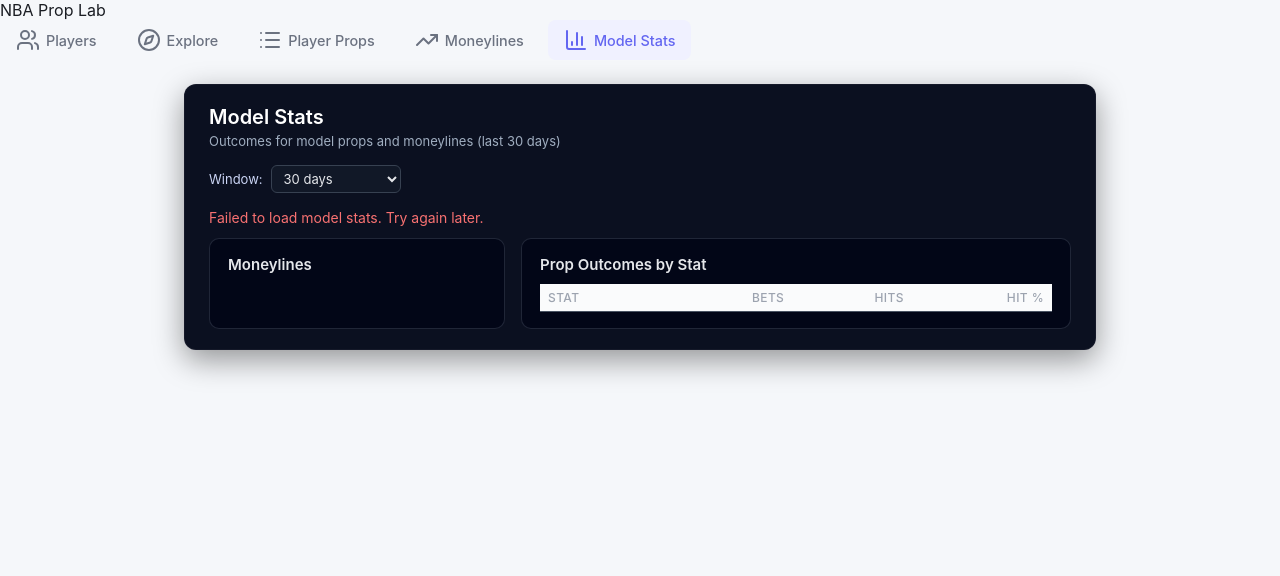
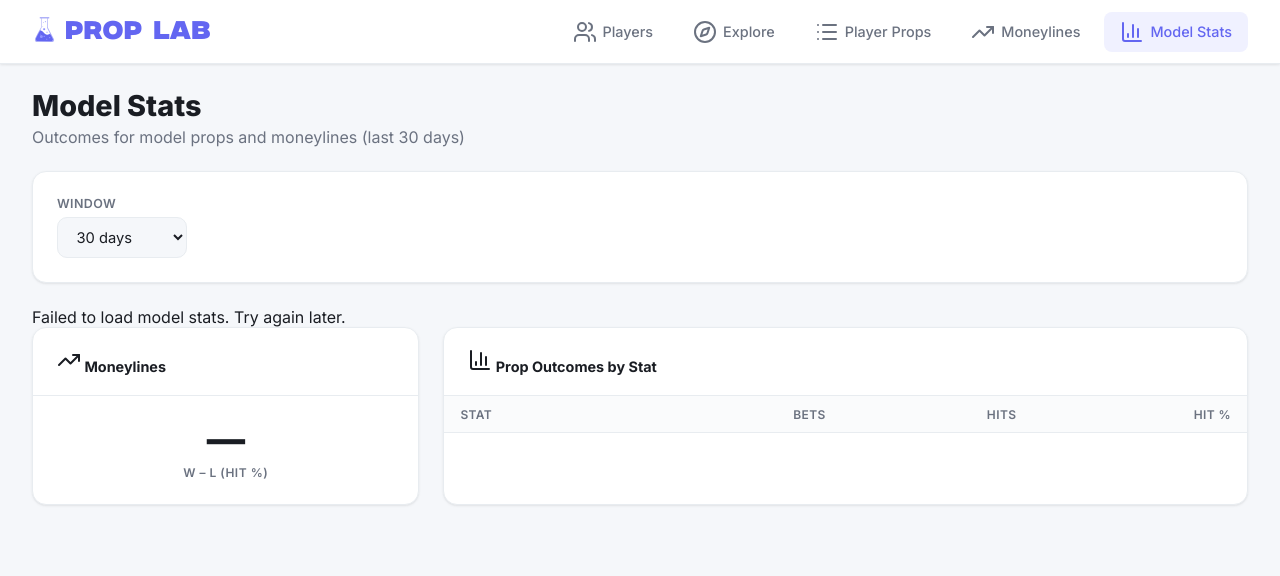
Before and after one commit to davisjburt/NBA-Prop-Lab, a Flask app: page /model-stats in a window 1280 px wide. Shown: the top 576 px of the page. Run offline with Flask 3, Linux system fonts and the light colour scheme; lists and menus that the app fills with data are empty.

Commit message:
Fix model-stats HTML and CSS to match app design system

```diff
--- a/app/static/css/model-stats.css
+++ b/app/static/css/model-stats.css
@@ -1,145 +1,81 @@
-/* app/static/css/model-stats.css */
+/* model-stats.css */
 
-.model-stats-page {
-  padding: 24px;
-}
-
-.model-stats-page .panel {
-  background: #0b1020;
-  border-radius: 12px;
-  padding: 20px 24px;
-  box-shadow: 0 10px 30px rgba(0, 0, 0, 0.4);
-  border: 1px solid rgba(255, 255, 255, 0.04);
-}
-
-.model-stats-page .panel-header {
-  display: flex;
-  flex-direction: column;
-  gap: 4px;
-  margin-bottom: 16px;
-}
-
-.model-stats-page h1 {
-  font-size: 20px;
-  font-weight: 600;
-  color: #ffffff;
-}
-
-.model-stats-page .panel-subtitle {
-  font-size: 13px;
-  color: #a0aec0;
-}
-
-.model-stats-page .controls {
-  display: flex;
-  align-items: center;
-  gap: 8px;
-  margin-bottom: 16px;
-  font-size: 13px;
-  color: #cbd5f5;
-}
-
-.model-stats-page .controls select {
-  background: #111827;
-  color: #e5e7eb;
-  border-radius: 6px;
-  border: 1px solid #374151;
-  padding: 4px 8px;
-  font-size: 13px;
-}
-
-.model-stats-page .loading,
-.model-stats-page .error {
-  font-size: 14px;
-  margin-top: 8px;
-}
-
-.model-stats-page .loading {
-  color: #9ca3af;
-}
-
-.model-stats-page .error {
-  color: #f87171;
-}
-
-/* Layout for cards */
-
-.model-stats-page .stats-layout {
+.stats-layout {
   display: grid;
   grid-template-columns: minmax(0, 1fr);
-  gap: 16px;
-  margin-top: 12px;
+  gap: 1.5rem;
+  animation: fadeUp 0.4s 0.1s ease both;
 }
 
 @media (min-width: 900px) {
-  .model-stats-page .stats-layout {
-    grid-template-columns: minmax(0, 0.7fr) minmax(0, 1.3fr);
+  .stats-layout {
+    grid-template-columns: minmax(0, 0.65fr) minmax(0, 1.35fr);
   }
 }
 
-.model-stats-page .card {
-  background: #020617;
-  border-radius: 10px;
-  padding: 16px 18px;
-  border: 1px solid rgba(148, 163, 184, 0.2);
+/* ── Summary block inside the moneylines card ── */
+.summary-block {
+  padding: 1.5rem;
+  text-align: center;
 }
 
-.model-stats-page .card h2 {
-  font-size: 15px;
-  font-weight: 600;
-  color: #e5e7eb;
-  margin-bottom: 10px;
+.summary-value {
+  font-size: 2.4rem;
+  font-weight: 800;
+  color: var(--text);
+  letter-spacing: -0.5px;
+  line-height: 1;
 }
 
-.model-stats-page .summary-line {
-  font-size: 32px;
+.summary-pct {
+  font-size: 1.4rem;
   font-weight: 600;
-  color: #fbbf24;
+  color: var(--muted);
 }
 
-/* Table styles */
-
-.model-stats-page .table-wrapper {
-  overflow-x: auto;
+.summary-label {
+  font-size: 0.75rem;
+  font-weight: 600;
+  text-transform: uppercase;
+  letter-spacing: 0.5px;
+  color: var(--muted);
+  margin-top: 6px;
 }
 
-.model-stats-page table {
-  width: 100%;
-  border-collapse: collapse;
-  font-size: 13px;
-  color: #e5e7eb;
+/* ── Rate badge on hit % cells ── */
+.rate-badge {
+  display: inline-block;
+  padding: 2px 8px;
+  border-radius: 99px;
+  font-size: 0.8rem;
+  font-weight: 700;
 }
 
-.model-stats-page thead {
-  background: rgba(15, 23, 42, 0.9);
+.rate-high {
+  color: var(--success);
+}
+.rate-badge.rate-high {
+  background: #d1fae5;
+  color: #065f46;
 }
 
-.model-stats-page th,
-.model-stats-page td {
-  padding: 6px 8px;
-  white-space: nowrap;
+.rate-mid {
+  color: var(--accent);
+}
+.rate-badge.rate-mid {
+  background: #ede9fe;
+  color: #4c1d95;
 }
 
-.model-stats-page th {
-  text-align: left;
-  font-weight: 500;
-  color: #9ca3af;
-  border-bottom: 1px solid rgba(55, 65, 81, 0.9);
+.rate-low {
+  color: var(--danger);
+}
+.rate-badge.rate-low {
+  background: #fee2e2;
+  color: #991b1b;
 }
 
-.model-stats-page td {
-  border-bottom: 1px solid rgba(31, 41, 55, 0.8);
-}
-
-.model-stats-page tbody tr:nth-child(even) {
-  background: rgba(15, 23, 42, 0.6);
-}
-
-.model-stats-page tbody tr:hover {
-  background: rgba(55, 65, 81, 0.8);
-}
-
-.model-stats-page td.numeric,
-.model-stats-page th.numeric {
+/* ── Numeric column alignment ── */
+.numeric {
   text-align: right;
 }
--- a/app/templates/model-stats.html
+++ b/app/templates/model-stats.html
@@ -2,24 +2,21 @@
 <html lang="en">
   <head>
     <meta charset="UTF-8" />
-    <title>NBA Prop Lab – Model Stats</title>
+    <title>NBA Prop Lab — Model Stats</title>
+    <link rel="icon" type="image/svg+xml" href="/static/proplab.svg" />
     <link
+      href="https://fonts.googleapis.com/css2?family=Inter:wght@300;400;500;600;700;800&display=swap"
       rel="stylesheet"
-      href="{{ url_for('static', filename='css/base.css') }}"
     />
-    <link
-      rel="stylesheet"
-      href="{{ url_for('static', filename='css/model-stats.css') }}"
-    />
+    <link rel="stylesheet" href="/static/css/base.css" />
+    <link rel="stylesheet" href="/static/css/model-stats.css" />
     <script src="https://unpkg.com/lucide@latest"></script>
   </head>
   <body>
-    <div class="app-shell">
-      <header class="top-nav">
-        <div class="logo">
-          <span class="logo-mark">NBA</span>
-          <span class="logo-text">Prop Lab</span>
-        </div>
+    <nav>
+      <a href="/" class="nav-logo">
+        <img src="/static/proplab.svg" class="nav-logo-icon" /> Prop Lab
+      </a>
       <div class="nav-links">
         <a href="/"><i data-lucide="users"></i> Players</a>
         <a href="/explore"><i data-lucide="compass"></i> Explore</a>
@@ -29,41 +26,48 @@
           ><i data-lucide="bar-chart-3"></i> Model Stats</a
         >
       </div>
-      </header>
+    </nav>
 
-      <main class="page model-stats-page">
-        <section class="panel">
-          <div class="panel-header">
+    <div class="page-wide">
+      <div class="page-header">
         <h1>Model Stats</h1>
-            <div class="panel-subtitle">
+        <p>
           Outcomes for model props and moneylines (last
           <span id="days-label">30</span> days)
-            </div>
+        </p>
       </div>
 
+      <div class="controls-card">
         <div class="controls">
-            <label for="days-select">Window:</label>
+          <div class="control-group">
+            <label for="days-select">Window</label>
             <select id="days-select">
               <option value="7">7 days</option>
               <option value="30" selected>30 days</option>
               <option value="90">90 days</option>
             </select>
           </div>
+        </div>
+      </div>
 
-          <div id="model-stats-loading" class="loading">
-            Loading model stats…
+      <div id="model-stats-loading" class="loading-state">
+        <i data-lucide="loader"></i> Loading model stats…
       </div>
-          <div id="model-stats-error" class="error" hidden></div>
+      <div id="model-stats-error" class="empty-state" hidden></div>
 
       <div id="model-stats-content" class="stats-layout" hidden>
-            <div class="card">
-              <h2>Moneylines</h2>
-              <div id="moneylines-summary" class="summary-line"></div>
+        <!-- Moneylines card -->
+        <div class="table-card">
+          <h3><i data-lucide="trending-up"></i> Moneylines</h3>
+          <div class="summary-block">
+            <div class="summary-value" id="moneylines-summary">—</div>
+            <div class="summary-label">W – L (Hit %)</div>
+          </div>
         </div>
 
-            <div class="card">
-              <h2>Prop Outcomes by Stat</h2>
-              <div class="table-wrapper">
+        <!-- Props table card -->
+        <div class="table-card">
+          <h3><i data-lucide="bar-chart-3"></i> Prop Outcomes by Stat</h3>
           <table>
             <thead>
               <tr>
@@ -80,9 +84,6 @@
         </div>
       </div>
     </div>
-        </section>
-      </main>
-    </div>
 
     <script>
       const loadingEl = document.getElementById("model-stats-loading");
@@ -93,66 +94,56 @@
       const daysSelect = document.getElementById("days-select");
       const daysLabel = document.getElementById("days-label");
 
+      function hitClass(rate) {
+        if (rate == null) return "";
+        if (rate >= 0.7) return "rate-high";
+        if (rate <= 0.4) return "rate-low";
+        return "rate-mid";
+      }
+
       async function loadModelStats(days) {
         loadingEl.hidden = false;
         errorEl.hidden = true;
         contentEl.hidden = true;
         propsTbody.innerHTML = "";
-        moneylinesSummary.textContent = "";
+        moneylinesSummary.textContent = "—";
         daysLabel.textContent = days;
 
         try {
           const resp = await fetch(`/api/model_outcomes?days=${days}`);
-          if (!resp.ok) {
-            throw new Error(`Request failed: ${resp.status}`);
-          }
+          if (!resp.ok) throw new Error(`Request failed: ${resp.status}`);
           const data = await resp.json();
 
           const ml = data.moneylines || { bets: 0, hits: 0, hit_rate: null };
           const misses = ml.bets - ml.hits;
           const pct = ml.hit_rate != null ? Math.round(ml.hit_rate * 100) : 0;
-          moneylinesSummary.textContent = `${ml.hits}-${misses} (${pct}%)`;
+          moneylinesSummary.innerHTML = `<span class="${hitClass(ml.hit_rate)}">${ml.hits}–${misses}</span> <span class="summary-pct">(${pct}%)</span>`;
 
           const props = data.props || [];
           if (props.length === 0) {
             const row = document.createElement("tr");
             const cell = document.createElement("td");
             cell.colSpan = 4;
-            cell.textContent = "No prop outcomes yet for this window.";
+            cell.innerHTML = `<div class="empty-state">No prop outcomes yet for this window.</div>`;
             row.appendChild(cell);
             propsTbody.appendChild(row);
           } else {
             props.forEach((p) => {
+              const rate = p.hit_rate != null ? Math.round(p.hit_rate * 100) : null;
               const row = document.createElement("tr");
-
-              const statCell = document.createElement("td");
-              statCell.textContent = p.stat;
-
-              const betsCell = document.createElement("td");
-              betsCell.className = "numeric";
-              betsCell.textContent = p.bets;
-
-              const hitsCell = document.createElement("td");
-              hitsCell.className = "numeric";
-              hitsCell.textContent = p.hits;
-
-              const rateCell = document.createElement("td");
-              rateCell.className = "numeric";
-              rateCell.textContent =
-                p.hit_rate != null ? Math.round(p.hit_rate * 100) + "%" : "-";
-
-              row.appendChild(statCell);
-              row.appendChild(betsCell);
-              row.appendChild(hitsCell);
-              row.appendChild(rateCell);
-
+              row.className = "data-row";
+              row.innerHTML = `
+                <td>${p.stat}</td>
+                <td class="numeric">${p.bets}</td>
+                <td class="numeric">${p.hits}</td>
+                <td class="numeric"><span class="rate-badge ${hitClass(p.hit_rate)}">${rate != null ? rate + '%' : '—'}</span></td>`;
               propsTbody.appendChild(row);
             });
           }
 
           loadingEl.hidden = true;
-          contentEl.hidden = true; // ensure toggle order
           contentEl.hidden = false;
+          lucide.createIcons();
         } catch (err) {
           console.error(err);
           loadingEl.hidden = true;
@@ -166,9 +157,7 @@
       });
 
       window.addEventListener("DOMContentLoaded", () => {
-        if (window.lucide) {
-          window.lucide.createIcons();
-        }
+        lucide.createIcons();
         loadModelStats(daysSelect.value || 30);
       });
     </script>
```
Lines whose indentation alone changed are shown as unchanged.
